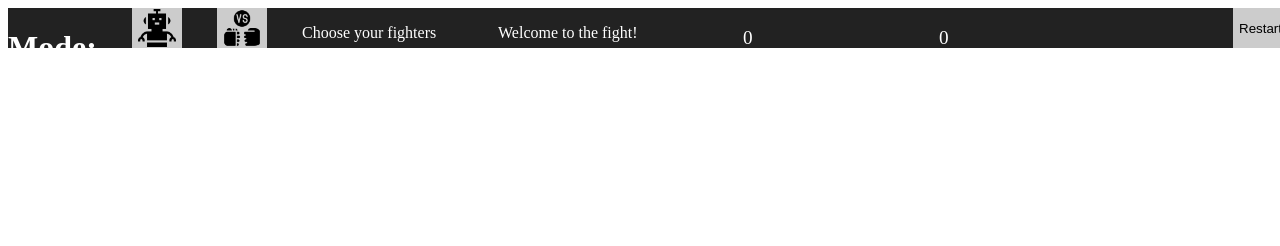
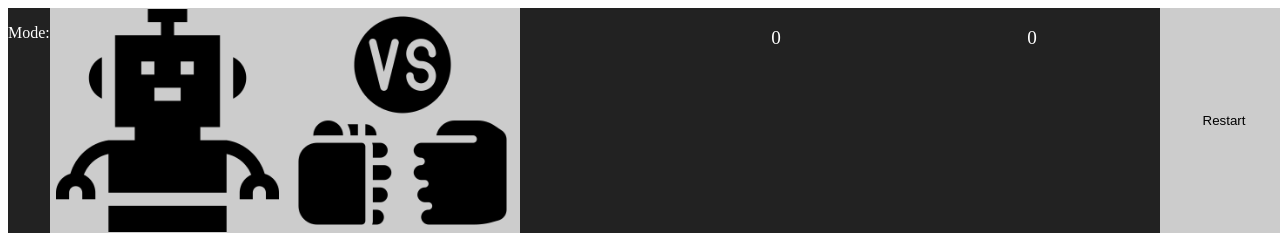
Before and after one commit to runchida/rps, a website built with webpack: page src/views/start.html in a window 1280 px wide. Shown: the top 246 px of the page. Built offline with nearby package versions, Linux system fonts and the light colour scheme; files whose address does not match are found by name.

Commit message:
- adjust header layout - refactor code a bit

```diff
--- a/src/js/uiActions.js
+++ b/src/js/uiActions.js
@@ -32,7 +32,7 @@ export function showRoundResult () {
 export function changeModeInstruction (mode) {
     // clean instruction and add a new one
     const instruction = document.getElementById('instruction');
-    instruction.textContent = getModeInstruction(mode); ;
+    instruction.textContent = getModeInstruction(mode);
 
 }
 
@@ -94,9 +94,9 @@ export function addStartBvBButton (){
     newButton.id = 'bvb-button';
     newButton.classList = 'head-button';
 
-    const midHeader =  document.getElementById('midheader-container');
-    midHeader.textContent = '';
-    midHeader.appendChild(newButton);
+    const start =  document.getElementById('start-container');
+    start.textContent = '';
+    start.appendChild(newButton);
     return newButton;
 }
 
--- a/src/styles/style.scss
+++ b/src/styles/style.scss
@@ -1,54 +1,89 @@
-#mode-container {
+// body and html ---------------------------
+html {
+    width: 100%;
+    height: 100%;
+    margin: 0;
+}
+body {
+    display: grid;
+    grid-template-columns: 1fr;
+    grid-template-rows: 1.5fr 20fr 1fr;
+    gap: 0px 0px;
+    grid-template-areas:
+        "header-area"
+        "game-area"
+        "footer-area";
+    height: 100%;
+    width: 100%;
+}
+
+#instruction {
+    width: 80%;
+    height: 100%;
+}
+
+
+// HEADER AREA -----------------------------
+
+.header {
+    grid-area: header-area;
+    display: grid;
+    grid-template-columns: 4fr 1fr 4fr 1fr;
+    grid-template-rows: 1fr;
+    grid-template-areas:
+    "mode-container start-container score restart";
+    width: 100%;
+    height: 100%;
+    background-color: #222222;
+    color: white;
+}
+
+.mode-container {
+    grid-area: mode-container;
     display: flex;
     flex-direction: row;
     justify-content: space-between;
-    width: 40%;
+    width: auto;
     height: 100%;
 }
 
-#midheader-container {
-    width: 20%;
+.start-container {
+    grid-area: start-container;
+    width: 100%;
     height: 100%;
     justify-content: center;
     align-items: center;
 }
 
-#instruction {
-    width: 40%;
-    height: 100%;
-}
-
-// HEADER AREA -----------------------------
-
-.header {
-    grid-area: header;
+.score {
+    grid-area: score;
     display: flex;
     flex-direction: row;
-    justify-content: space-evenly;
-    min-height: 5%;
+    text-align: center;
     width: 100%;
-    background-color: #222222;
-    color: white;
-}
-
-.score {
-    display: flex;
-    flex-direction: row;
-    width: 40%;
     height: 100%;
 }
 
 .score-text {
     font-size: larger;
-    width: 40%;
+    width: 50%;
     height: 100%;
 }
 
 .head-button {
     border: none;
-    width: auto;
     height: 100%;
+    width: 100%;
     background-color: #CCCCCC;
+}
+
+.head-button.selected-button {
+    background-color: white;
+}
+
+.restart {
+    height: 100%;
+    grid-area: restart;
 }
 
 // GAME AREA ------------------------
@@ -65,10 +100,6 @@
     height: 100%;
     overflow-x: hidden;
     overflow-y: hidden;
-}
-
-.head-button.selected-button {
-    background-color: white;
 }
 
 .hidden {
@@ -155,21 +186,3 @@
 .paper {
     background-color: #1E90FF;
 }
-
-html {
-    width: 100%;
-    height: 100%;
-    margin: 0;
-}
-body {
-    display: grid;
-    grid-template-columns: 1fr;
-    grid-template-rows: 5% 1fr 5%;
-    gap: 0px 0px;
-    grid-template-areas:
-        "header"
-        "game-area"
-        "footer";
-    height: 100%;
-    width: 100%;
-}
--- a/src/views/start.html
+++ b/src/views/start.html
@@ -7,20 +7,18 @@
     </head>
     <body>
         <div class="header">
-            <div id="mode-container">
-                <h1>Mode: </h1>
+            <div id="mode-container" class="mode-container">
+                <p class="mode-text">Mode: </p>
                 <button id="bot-button" class="head-button"><img class="icon" src="../icons/bot.png" alt="BotVSBot" /></button>
                 <button id="pvBot-button" class="head-button"><img class="icon" src="../icons/PvBot.png" alt="PlayerVSBot" /></button>
-                <p id="instruction">Choose your fighters</p>
             </div>
-            <div id="midheader-container">
-                <p>Welcome to the fight!</p>
+            <div id="start-container" class="start-container">
             </div>
             <div class="score">
                 <p id="score1" class="score-text" >0</p>
                 <p id="score2" class="score-text">0</p>
             </div>
-            <button id="restart" class="head-button">Restart</button>
+            <button id="restart" class="restart head-button">Restart</button>
         </div>
         <div id="game-area" class="game-area">
             <div class="picker-container picker-con1">
@@ -42,5 +40,8 @@
                 <div id="paper2" class="paper rsp picker"><img class="icon" src="../icons/paper.png" alt="Paper" /></div>
             </div>
         </div>
+        <div class="footer-area">
+            <p id="instruction">Choose a mode to begin the fight. Fight on your own or use a bot to fight for you!</p>
+        </div>
     </body>
 </html>
```
